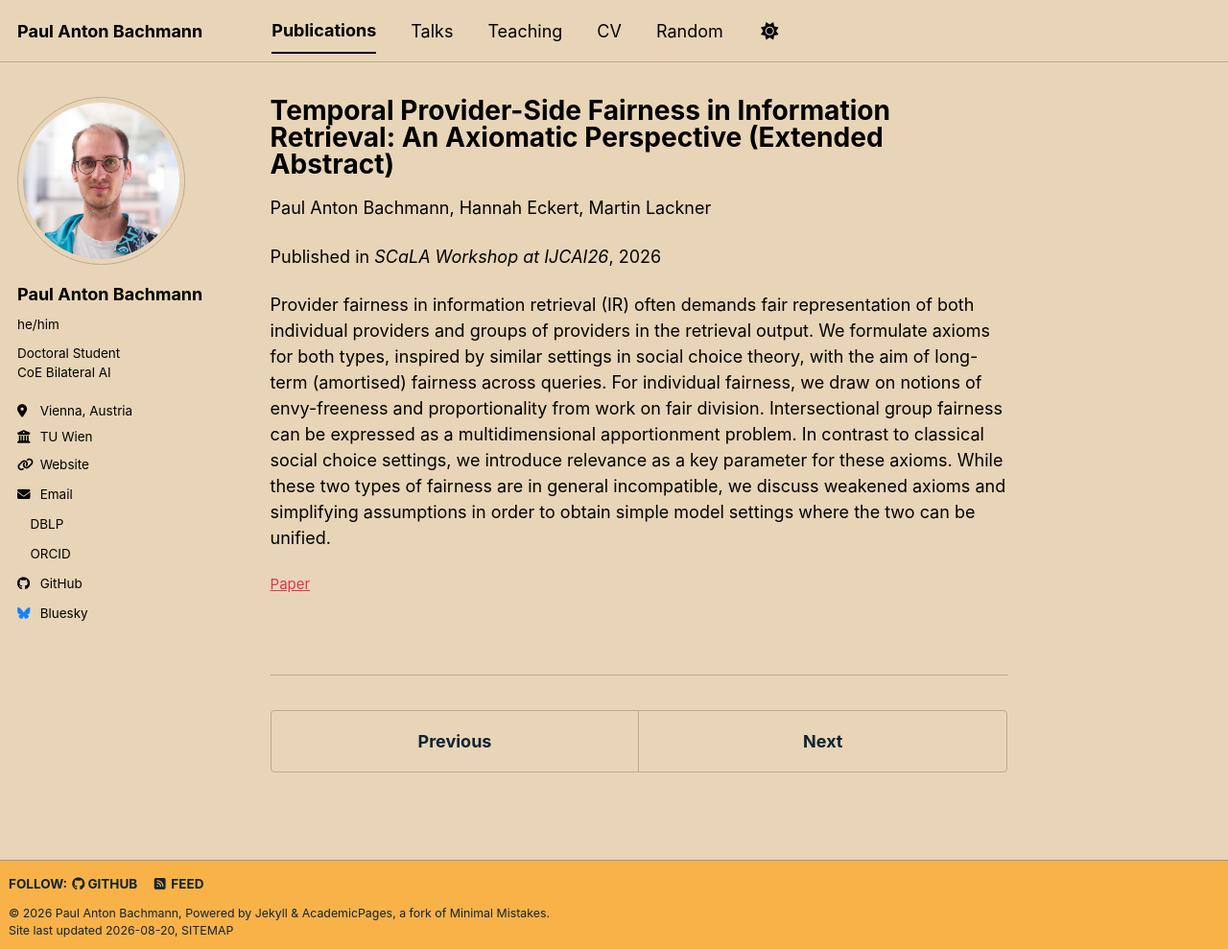
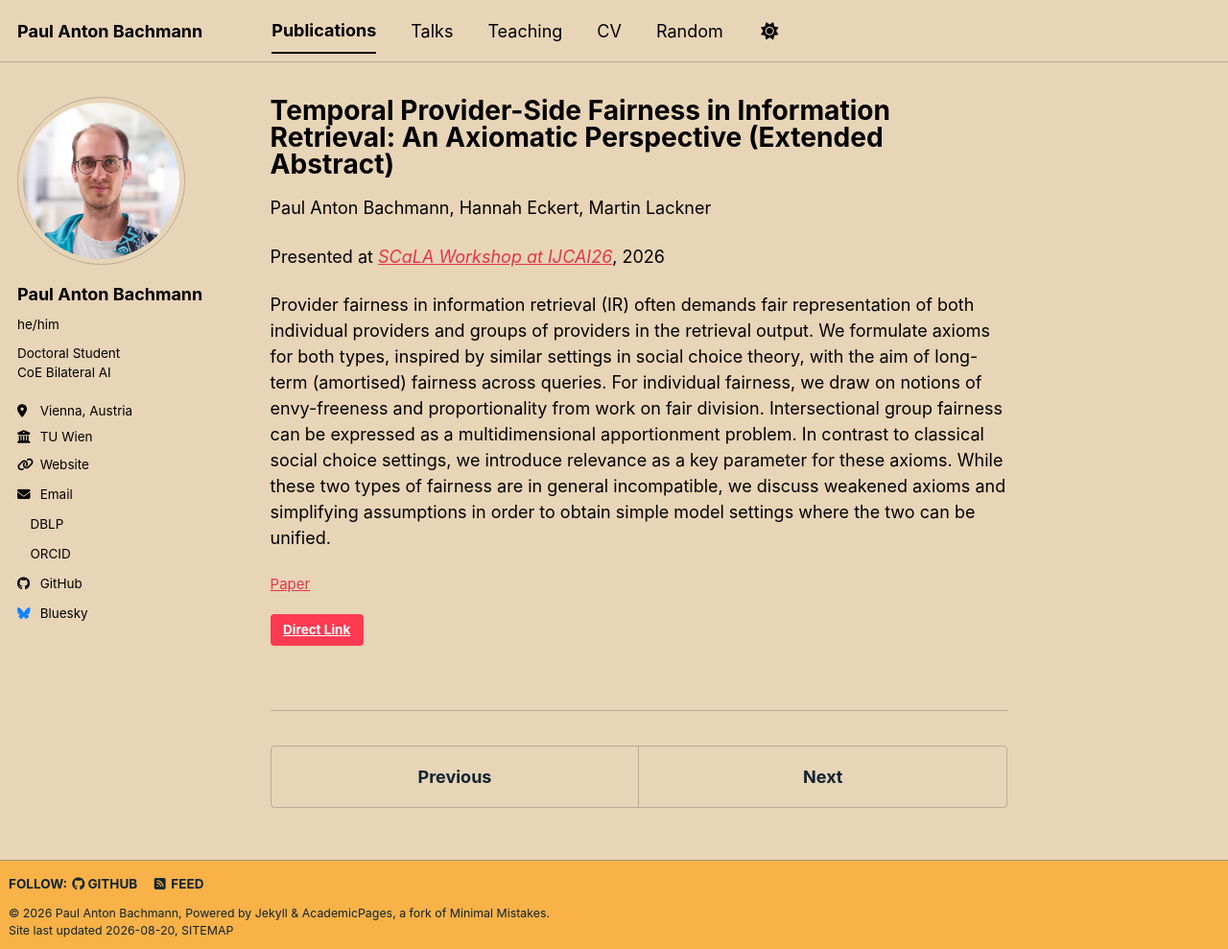
Before and after one commit to pabachmann/pabachmann.github.io, a Jekyll site: the page built from _publications/2026-08-16-fairness-in-IR.md.md, in a window 1280 px wide and 989 px high. Shown: the whole window at 96% size. Built offline with Jekyll 4.4.1, drawn with Linux system fonts in a browser that asks for light colours; a style sheet for code colours, icons or effects is not loaded.

Commit message:
added links to venue pages for publications

```diff
--- a/_layouts/single.html
+++ b/_layouts/single.html
@@ -38,7 +38,19 @@
         {% if page.collection == 'teaching' %}
           <p> {{ page.type }}, <i>{{ page.venue }}</i>, {{ page.date | default: "1900-01-01" | date: "%Y" }} </p>
         {% elsif page.venue and page.date %}
-          <p>Published in <i>{{ page.venue }}</i>, {{ page.date | default: "1900-01-01" | date: "%Y" }} </p>
+          {% if page.category != 'workshops' %}
+            {% if page.link %}
+              <p>Published in <i><a href="{{ page.link }}">{{ page.venue }}</a></i>, {{ page.date | default: "1900-01-01" | date: "%Y" }} </p>
+            {% else %}
+              <p>Published in <i>{{ page.venue }}</i>, {{ page.date | default: "1900-01-01" | date: "%Y" }} </p>
+            {% endif %}
+          {% else %}
+            {% if page.link %}
+              <p>Presented at <i><a href="{{ page.link }}">{{ page.venue }}</a></i>, {{ page.date | default: "1900-01-01" | date: "%Y" }} </p>
+            {% else %}
+              <p>Presented at <i>{{ page.venue }}</i>, {{ page.date | default: "1900-01-01" | date: "%Y" }} </p>
+            {% endif %}
+          {% endif %}
         {% elsif page.date %}
           <p class="page__date"><strong><i class="fa fa-fw fa-calendar" aria-hidden="true"></i> {{ site.data.ui-text[site.locale].date_label | default: "Published:" }}</strong> <time datetime="{{ page.date | date_to_xmlschema }}">{{ page.date | default: "1900-01-01" | date: "%B %d, %Y" }}</time></p>
         {% endif %}
--- a/_publications/2026-08-16-fairness-in-IR.md.md
+++ b/_publications/2026-08-16-fairness-in-IR.md.md
@@ -6,6 +6,7 @@
 permalink: /publications/2026-08-16-fairness-in-IR/
 date: 2026-08-16
 venue: 'SCaLA Workshop at IJCAI26'
+link: 'https://sites.google.com/view/scala26/program'
 paperurl: 'https://pabachmann.github.io/files/26fairness-in-ir/paper.pdf'
 ---
 Provider fairness in information retrieval (IR) often demands fair representation of both individual providers and groups of providers in the retrieval output. We formulate axioms for both types, inspired by similar settings in social choice theory, with the aim of long-term (amortised) fairness across queries.
```
Also changed, not shown: _includes/archive-single.html (+10 -2 lines), _publications/2026-06-25-collective-control-of-ai.md (+1 -0 lines).
